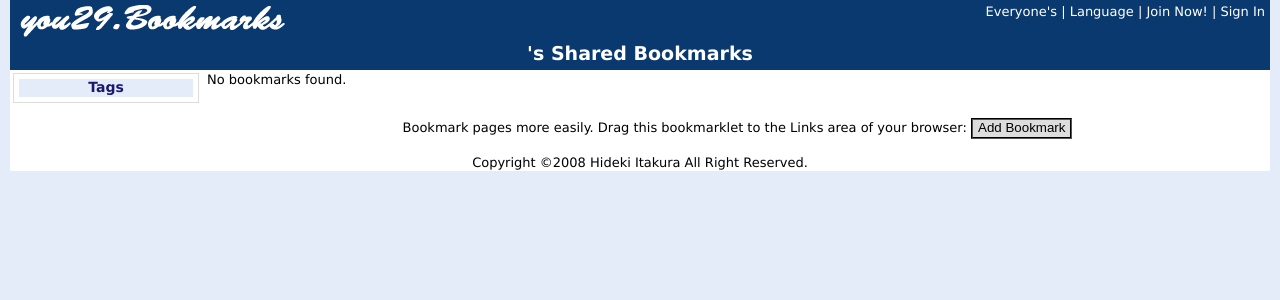
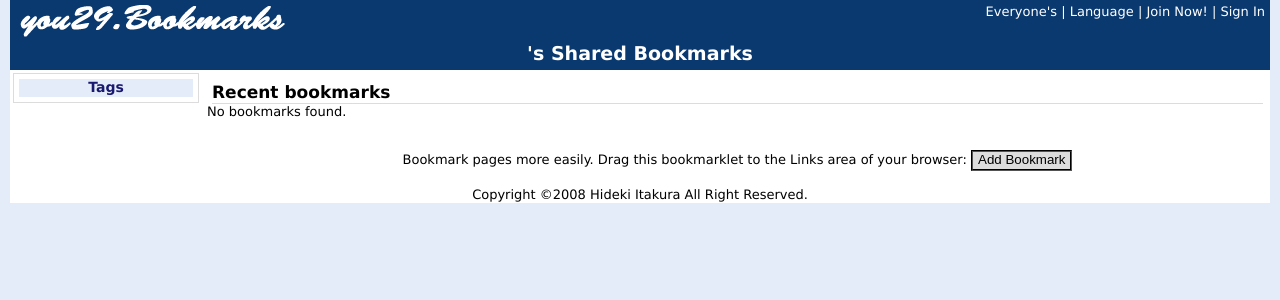
Before and after one commit to hideki/you29, a Django app: template you29/templates/bookmarks/bookmarks_page.html in a window 1280 px wide. Shown: the top 300 px of the page. Run offline with Django 3.2, Linux system fonts and the light colour scheme; the template is opened without the code that fills it, so the values that code supplies are empty.

Commit message:
update UI

```diff
--- a/you29/site_media/css/bookmarks.css
+++ b/you29/site_media/css/bookmarks.css
@@ -54,9 +54,8 @@
 h2#page-title {
     font-size: 131%;
     font-weight:bold;
-    margin: 10px 10px 10px 10px;
-    padding: 2px 2px 2px 2px;
-    border-bottom: 1px dashed #dcdcdc;
+    margin: 10px 5px 0px 5px;
+    border-bottom: 1px solid #dcdcdc;
 }
 
 form#save-form{
@@ -116,8 +115,8 @@
 }
 .bookmark {
     border-bottom: 1px dashed #dcdcdc;
-    padding: 8px 0px 8px 0px;
-    margin-right: 12px;
+    padding: 5px 5px 5px 5px;
+    margin:  0px 5px 0px 5px;
 }
 .detail {
     color:#696969;
@@ -132,7 +131,6 @@
     margin-left: 20px;
 }
 .tag {
-//    color:#6495ED;
 }
 
 .errorlist{
--- a/you29/templates/bookmarks/bookmarks_page.html
+++ b/you29/templates/bookmarks/bookmarks_page.html
@@ -51,7 +51,8 @@
         <!-- div.yui-main -->
         <div id="yui-main">
           <div class="yui-b main-content">
-
+            <!-- title -->
+            <h2 id="page-title">{% trans "Recent bookmarks" %}</h2>
             <!-- bookmark list -->
             {% ifequal page_type 'public' %}
                 {% include "bookmarks/link_list.html"%}
@@ -59,7 +60,9 @@
                 {% include "bookmarks/bookmark_list.html"%}
             {% endifequal %}
             <!-- end of bookmark list -->
+
             <br/><br/>
+
             <!-- bookmarklet -->
             <center>{% include "bookmarks/bookmarklet.html" %}</center>
             <!-- end of bookmarklet -->
--- a/you29/templates/bookmarks/save_page.html
+++ b/you29/templates/bookmarks/save_page.html
@@ -24,7 +24,7 @@
         <!-- branding -->
         <div id="branding">
           <a href="/bookmarks/">
-          <img id="logo-img" src="/site_media/images/you29-bookmarks-white-logo.png"/>
+            <img id="logo-img" src="/site_media/images/you29-bookmarks-white-logo.png"/>
           </a>
         </div>
         {% include "bookmarks/user_menu.html" %}
```
Lines whose indentation alone changed are shown as unchanged.
